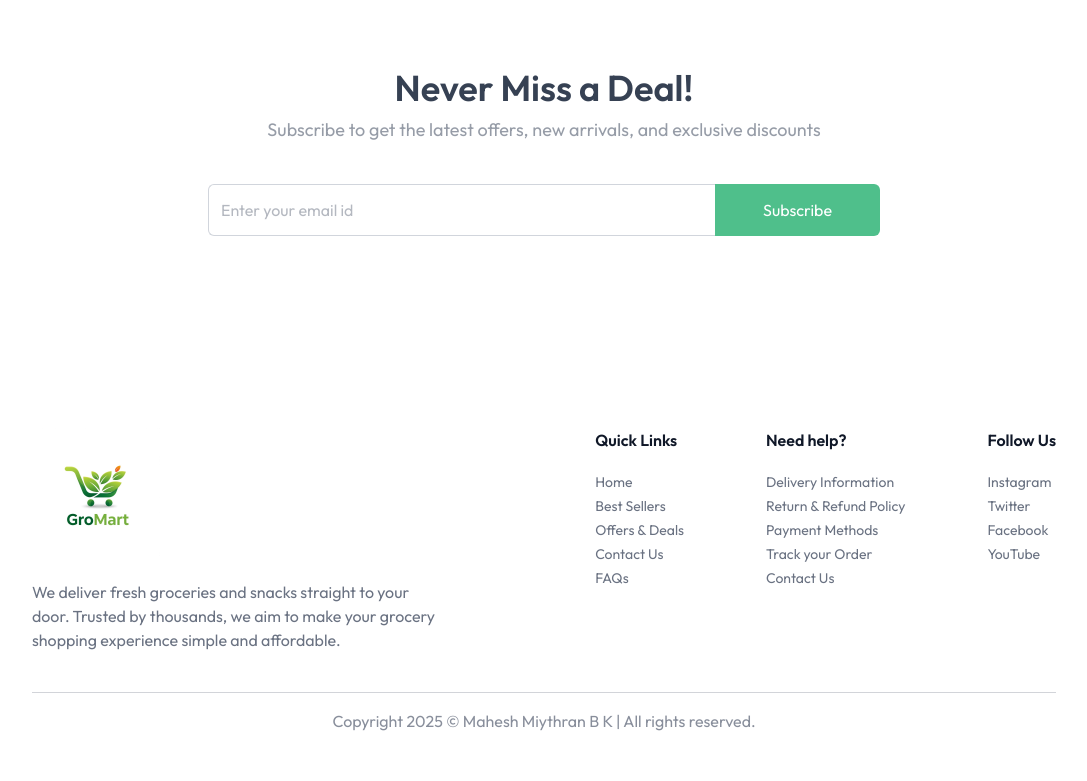
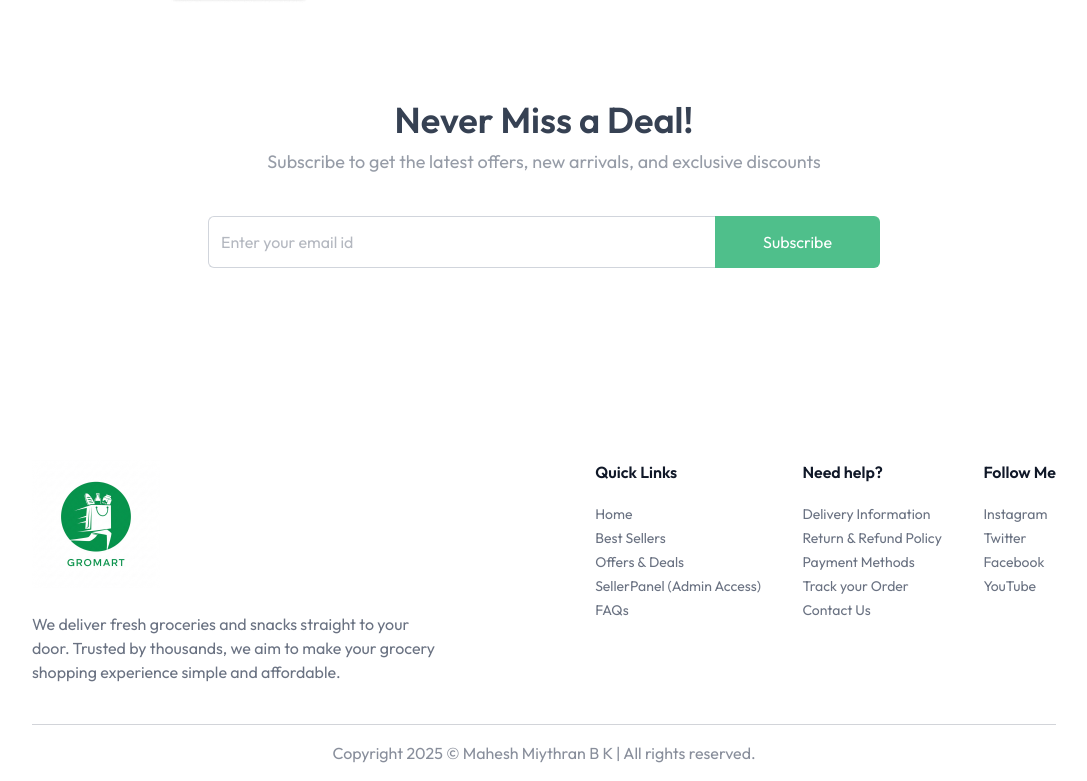
Before and after one commit to maheshmiythran/GroMart, a React (Vite) app in the folder client/: page / in a window 1280 px wide. Shown: the part 1570-2351 px from the top of the page, without its empty margins (96-1183 px from the left). Before the commit the page ends 2319 px from the top, so only its background shows below. Built offline with nearby package versions, Linux system fonts and the light colour scheme; no server answers.

Commit message:
Footer Links and Logo Change

```diff
--- a/client/src/assets/assets.js
+++ b/client/src/assets/assets.js
@@ -1,4 +1,4 @@
-import logo from "../assets/GroMartLogo1.png";
+import logo from "../assets/GroMart.png";
 import search_icon from "./search_icon.svg";
 import remove_icon from "./remove_icon.svg";
 import arrow_right_icon_colored from "./arrow_right_icon_colored.svg";
@@ -152,7 +152,7 @@ export const footerLinks = [
       { text: "Home", url: "/" },
       { text: "Best Sellers", url: "/#best-sellers" },
       { text: "Offers & Deals", url: "/offers" },
-      { text: "Contact Us", url: "/contact" },
+      { text: "SellerPanel (Admin Access)", url: "/seller" },
       { text: "FAQs", url: "/faq" },
     ],
   },
@@ -167,12 +167,12 @@ export const footerLinks = [
     ],
   },
   {
-    title: "Follow Us",
+    title: "Follow Me",
     links: [
-      { text: "Instagram", url: "https://instagram.com/yourpage" },
-      { text: "Twitter", url: "https://twitter.com/yourpage" },
-      { text: "Facebook", url: "https://facebook.com/yourpage" },
-      { text: "YouTube", url: "https://youtube.com/yourpage" },
+      { text: "Instagram", url: "https://www.instagram.com/justtt.mahesh?igsh=MWl5b3Z5dmYzMDl3eg%3D%3D&utm_source=qr" },
+      { text: "Twitter", url: "https://x.com/mahesh14228105?s=21" },
+      { text: "Facebook", url: "https://www.facebook.com/share/14Dijq1hJ9e/?mibextid=wwXIfr" },
+      { text: "YouTube", url: "https://www.youtube.com/@Mahesh-fk2cc" },
     ],
   },
 ];
--- a/client/src/components/Navbar.jsx
+++ b/client/src/components/Navbar.jsx
@@ -42,7 +42,7 @@ const Navbar = () => {
   return (
     <nav className="z-50 flex items-center justify-between px-6 md:px-16 lg:px-24 xl:px-32 py-4 border-b border-gray-300 bg-white top-0 left-0 w-full transition-all">
       <NavLink to="/" onClick={() => setOpen(false)}>
-        <img className="h-20" src={assets.logo} alt="GroMartLogo1" />
+        <img className="h-24 md:h-28" src={assets.logo} alt="GroMartLogo" />
       </NavLink>
 
       {/* Desktop Menu */}
```
Also changed, not shown: client/src/assets/GroMart.png (added).
